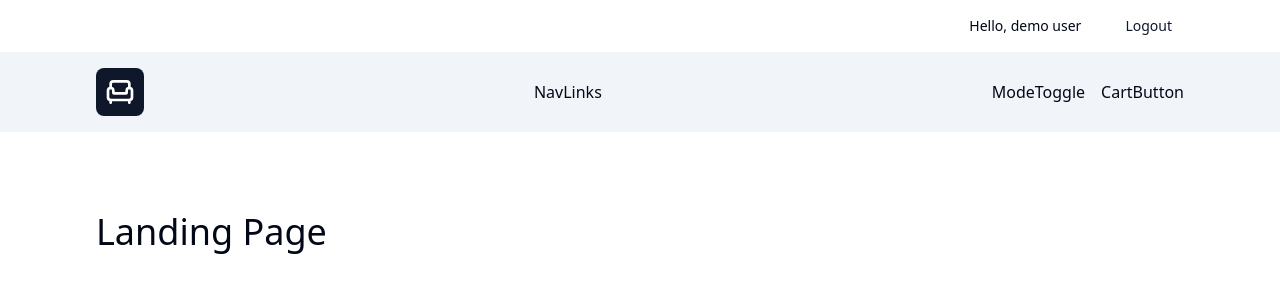
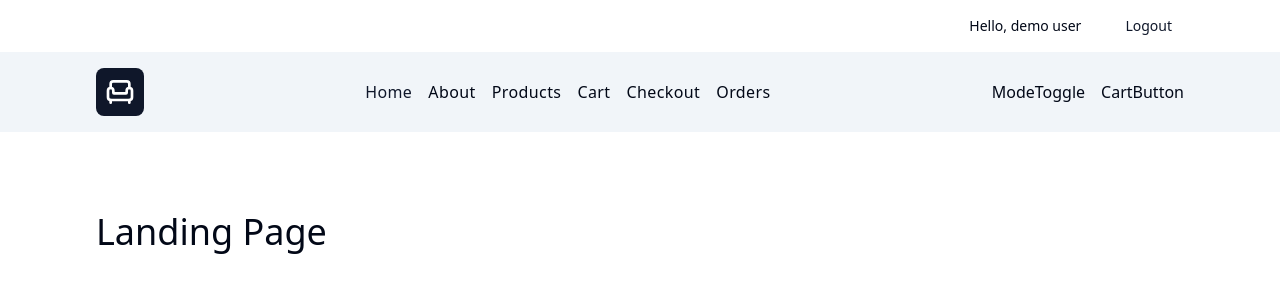
Before and after one commit to wojciechantos/online-store, a React (Vite) app: page / in a window 1280 px wide. Shown: the top 300 px of the page. Built offline with nearby package versions, Linux system fonts and the light colour scheme.

Commit message:
Navbar links navigation implemented

```diff
--- a/src/components/LinksDropdown.tsx
+++ b/src/components/LinksDropdown.tsx
@@ -19,19 +19,19 @@ function LinksDropdown() {
                 </Button>
             </DropdownMenuTrigger>
             <DropdownMenuContent className='w-52 lg:hidden' align='start' sideOffset={25}>
-                {links.map((link) => (
-                    <DropdownMenuItem key={link.label}>
+                {links.map(({ href, label }) => (
+                    <DropdownMenuItem key={label}>
                         <NavLink
-                            to={link.href}
+                            to={href}
                             className={(isActive) => `capitalize w-full ${isActive ? 'text-primary' : ''}`}
                         >
-                            {link.label}
+                            {label}
                         </NavLink>
                     </DropdownMenuItem>
                 ))}
             </DropdownMenuContent>
         </DropdownMenu>
-    );
-}
+    )
+};
 
 export default LinksDropdown;
--- a/src/components/NavLinks.tsx
+++ b/src/components/NavLinks.tsx
@@ -1,5 +1,20 @@
+import { links } from '@/utils';
+import { NavLink } from 'react-router-dom';
+
 function NavLinks() {
-    return <div>NavLinks</div>;
-}
+    return (
+        <div className='hidden lg:flex justify-center items-center gap-x-4'>
+            {links.map(({ href, label}) => (
+                <NavLink
+                    to={href}
+                    key={label}
+                    className={({ isActive }) => `capitalize font-light tracking-wide ${isActive ? 'text-primary' : ''}`}
+                >
+                    {label}
+                </NavLink>
+            ))}
+        </div>
+    )
+};
 
 export default NavLinks;
```
